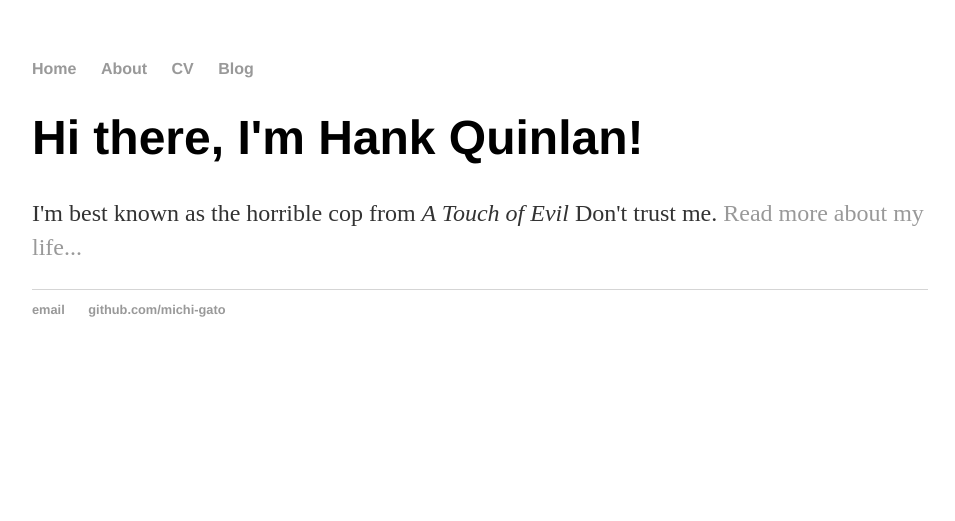
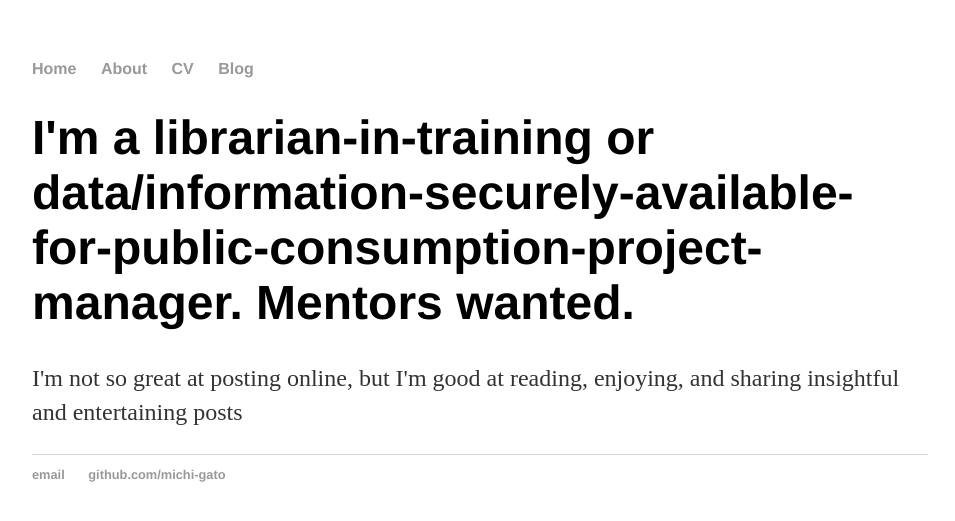
Before and after one commit to cat-alog/cat-alog.github.io, a Jekyll site: the page built from index.html, in a window 1280 px wide. Shown: the top 521 px of the page, without its empty margins (160-1115 px from the left). Built offline with Jekyll 4.4.1, drawn with Linux system fonts in a browser that asks for light colours.

Commit message:
Update index.html
updated title and body text

```diff
--- a/index.html
+++ b/index.html
@@ -1,8 +1,8 @@
 ---
 layout: default
-title: Hank Quinlan, Horrible Cop
+title: Solo ILS Preguntas
 ---
 <div class="blurb">
-	<h1>Hi there, I'm Hank Quinlan!</h1>
-	<p>I'm best known as the horrible cop from <em>A Touch of Evil</em> Don't trust me. <a href="/about">Read more about my life...</a></p>
+	<h1>I'm a librarian-in-training or data/information-securely-available-for-public-consumption-project-manager. Mentors wanted.</h1>
+	<p>I'm not so great at posting online, but I'm good at reading, enjoying, and sharing insightful and entertaining posts</a></p>
 </div><!-- /.blurb -->
```
